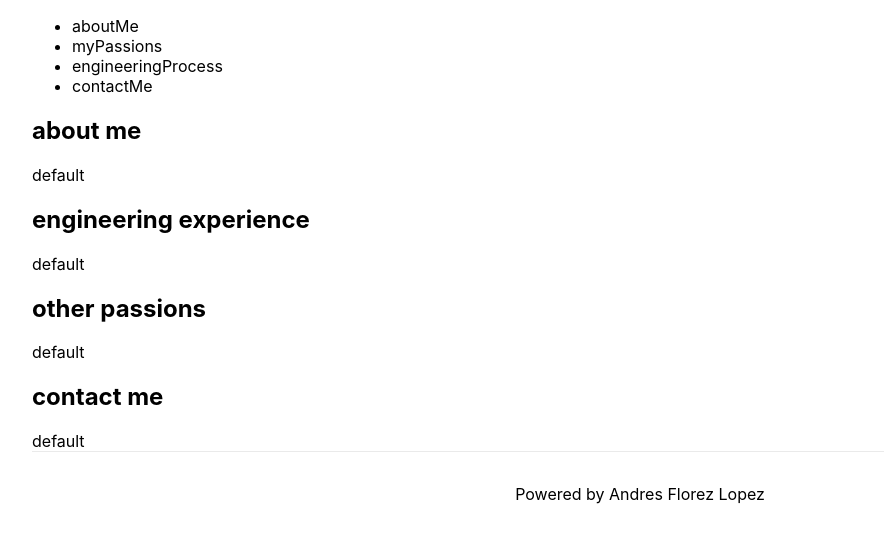
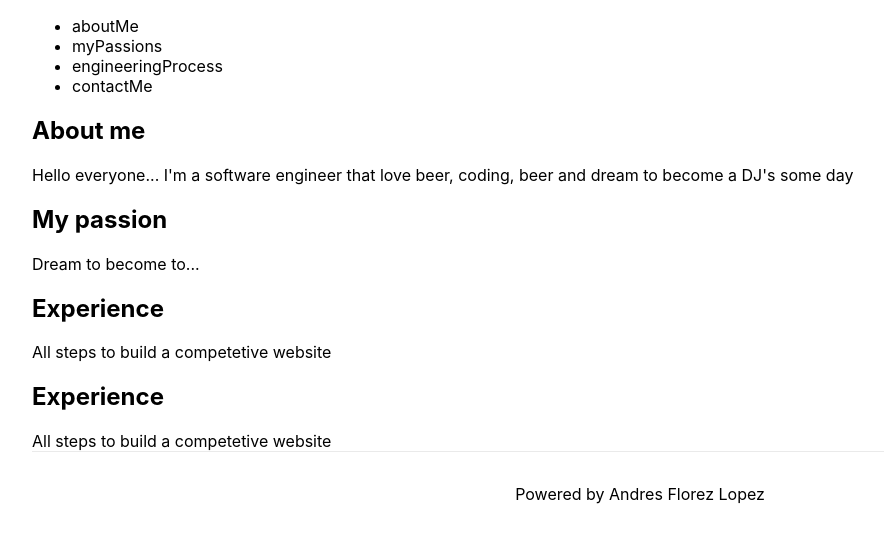
Before and after one commit to aandresflorezlopez/andreswebsitenextjs, a Next.js app: page / in a window 1280 px wide. Shown: the top 542 px of the page, without its empty margins (0-884 px from the left). Built offline with nearby package versions, Linux system fonts and the light colour scheme.

Commit message:
create Content interface

```diff
--- a/src/components/Section/index.tsx
+++ b/src/components/Section/index.tsx
@@ -1,13 +1,14 @@
 interface Props {
   title: string;
-  body: string;
+  description: string;
+  body?: null | any;
 }
 
-const Section = ({ title, body }: Props) => {
+const Section = ({ title, body, description }: Props) => {
   return (
     <section>
       <h1>{title}</h1>
-      <div>{body}</div>
+      <div>{description}</div>
     </section>
   );
 };
--- a/src/content/index.tsx
+++ b/src/content/index.tsx
@@ -2,13 +2,19 @@
  * TODO: define section Interface
  * use i18n-next
  * validate if i18n is a dependency of i18n-next
+ * create typescript file
  */
-// interface Section {
-//   name: string;
-//   content: Component;
-// }
+interface Section {
+  title: string;
+  description: string;
+  data?: any;
+}
 
-const contentSection = {
+interface ContentWebsite {
+  [index: string]: Section;
+}
+
+const contentSection: ContentWebsite = {
   aboutMe: {
     title: 'About me',
     description: `Hello everyone... \n I'm a software engineer that love beer, coding, beer and dream to become a DJ's some day`,
--- a/src/pages/index.tsx
+++ b/src/pages/index.tsx
@@ -1,4 +1,5 @@
 import type { NextPage } from 'next';
+import React from 'react';
 
 import Footer from '../components/Footer';
 import Header from '../components/Header';
@@ -6,8 +7,10 @@ import Section from '../components/Section';
 
 import styles from '../styles/Home.module.css';
 
+import content from '../content';
+
 /**
- * TODOs:
+ * TODO: Mandatory changes
  * use content to build all sections
  * use i18n
  * support english and spanish (i18n)
@@ -28,16 +31,21 @@ import styles from '../styles/Home.module.css';
  * cursor = [squar]
  * cursor:hover = [click-area]
  * loader = my name with svg animation
+ * global use alias instead relative paths
  */
 
 const Home: NextPage = () => {
   return (
     <div className={styles.container}>
       <Header />
-      <Section title={'about me'} body={'default'} />
-      <Section title={'engineering experience'} body={'default'} />
-      <Section title={'other passions'} body={'default'} />
-      <Section title={'contact me'} body={'default'} />
+      {Object.keys(content).map((sectionKey: string, index: number) => (
+        <Section
+          key={`section${sectionKey}-${index}`}
+          title={content[sectionKey].title}
+          description={content[sectionKey].description}
+          body={content[sectionKey].data}
+        />
+      ))}
       <Footer />
     </div>
   );
```
